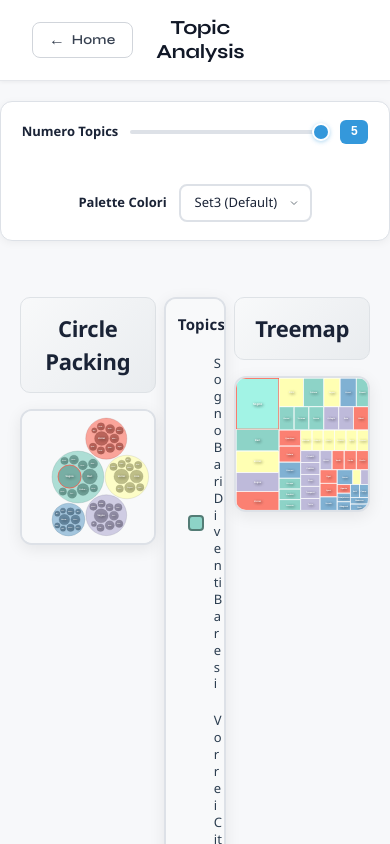
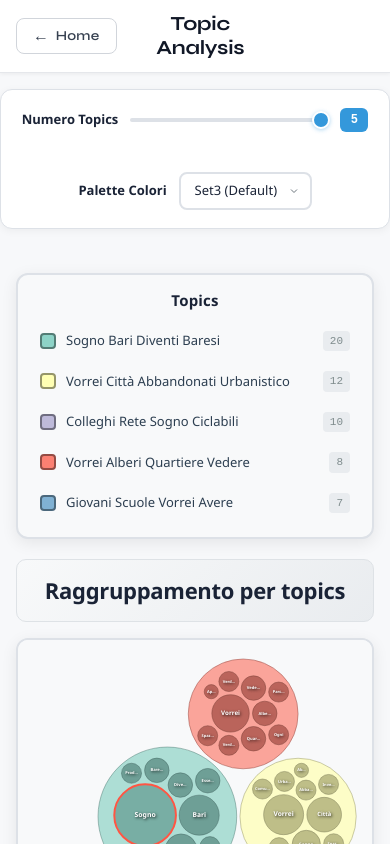
Before and after one commit to AlessandroCarella/scomodo-mappa-evento, a React (Vite) app: page /topic in a window 390 px wide. Built offline with nearby package versions, Linux system fonts and the light colour scheme; the HTML template or start-up script is replaced by a standard one; a web font is replaced by a local one.

Commit message:
versione mobile dei grafici

```diff
--- a/src/components/Topic/AnswersContainer.jsx
+++ b/src/components/Topic/AnswersContainer.jsx
@@ -1,4 +1,4 @@
-import React from "react";
+import React, { useEffect, useRef } from "react";
 import TextBox from "./TextBox";
 import { useSelection } from "../../pages/Topic/store/selectionStore";
 
@@ -6,10 +6,29 @@ import styles from "./styles/AnswersContainer.module.css";
 
 export default function AnswersContainer() {
     const { selectedKeyword } = useSelection();
+    const containerRef = useRef(null);
+    const isFirstKeyword = useRef(true);
+
+    useEffect(() => {
+        if (selectedKeyword) {
+            // Skip scroll on the initial auto-selection at page load;
+            // only scroll when the user explicitly clicks a keyword.
+            if (isFirstKeyword.current) {
+                isFirstKeyword.current = false;
+                return;
+            }
+            if (containerRef.current) {
+                containerRef.current.scrollIntoView({
+                    behavior: "smooth",
+                    block: "start",
+                });
+            }
+        }
+    }, [selectedKeyword]);
 
     if (!selectedKeyword) {
         return (
-            <section className={styles.container}>
+            <section ref={containerRef} className={styles.container}>
                 <h3 className={styles.title}>
                     Clicca su una parola chiave per vedere le risposte
                 </h3>
@@ -20,7 +39,7 @@ export default function AnswersContainer() {
     const responses = selectedKeyword.responses ?? [];
 
     return (
-        <section className={styles.container}>
+        <section ref={containerRef} className={styles.container}>
             <h3 className={styles.title}>
                 Risposte per:{" "}
                 <span className={styles.keyword}>
--- a/src/components/Topic/CircleMap.jsx
+++ b/src/components/Topic/CircleMap.jsx
@@ -234,7 +234,7 @@ export default function CircleMap({ data, maxTopics = 5, palette = "Set3" }) {
 
     return (
         <div className={styles.wrapper}>
-            <ChartTitle title="Circle Packing" />
+            <ChartTitle title="Raggruppamento per topics" />
             <div className={styles.chartFrame}>
                 <svg ref={svgRef} className={styles.svg} />
             </div>
--- a/src/components/Topic/TreeMap.jsx
+++ b/src/components/Topic/TreeMap.jsx
@@ -240,7 +240,7 @@ export default function TreeMap({ data, maxTopics = 5, palette = "Set3" }) {
 
     return (
         <div className={styles.wrapper}>
-            <ChartTitle title="Treemap" />
+            <ChartTitle title="Parole più frequenti" />
             <div className={styles.chartFrame}>
                 <svg ref={svgRef} className={styles.svg} />
             </div>
--- a/src/components/Topic/styles/AnswersContainer.module.css
+++ b/src/components/Topic/styles/AnswersContainer.module.css
@@ -24,7 +24,7 @@
 }
 
 .keyword {
-    color: #e74c3c;
+    color: #000000;
 }
 
 .topicBadge {
--- a/src/pages/styles/Topic.module.css
+++ b/src/pages/styles/Topic.module.css
@@ -90,6 +90,35 @@
     grid-column: 6;
 } /* TreeMap */
 
+/* ── mobile layout (<1200px) ── */
+@media (max-width: 1200px) {
+    .page {
+        gap: 1rem;
+    }
+
+    .topBar {
+        padding: 0.75rem 1rem;
+    }
+
+    .vizRow {
+        display: flex;
+        flex-direction: column;
+        padding: 0 1rem;
+        gap: 1.25rem;
+    }
+
+    /* Reorder: TopicContainer first, then CircleMap, then TreeMap */
+    .vizRow > *:nth-child(1) {
+        order: 2; /* CircleMap  */
+    }
+    .vizRow > *:nth-child(2) {
+        order: 1; /* TopicContainer */
+    }
+    .vizRow > *:nth-child(3) {
+        order: 3; /* TreeMap */
+    }
+}
+
 /* ── loading / error states ── */
 .state {
     display: flex;
```
Also changed, not shown: project-structure.txt.
